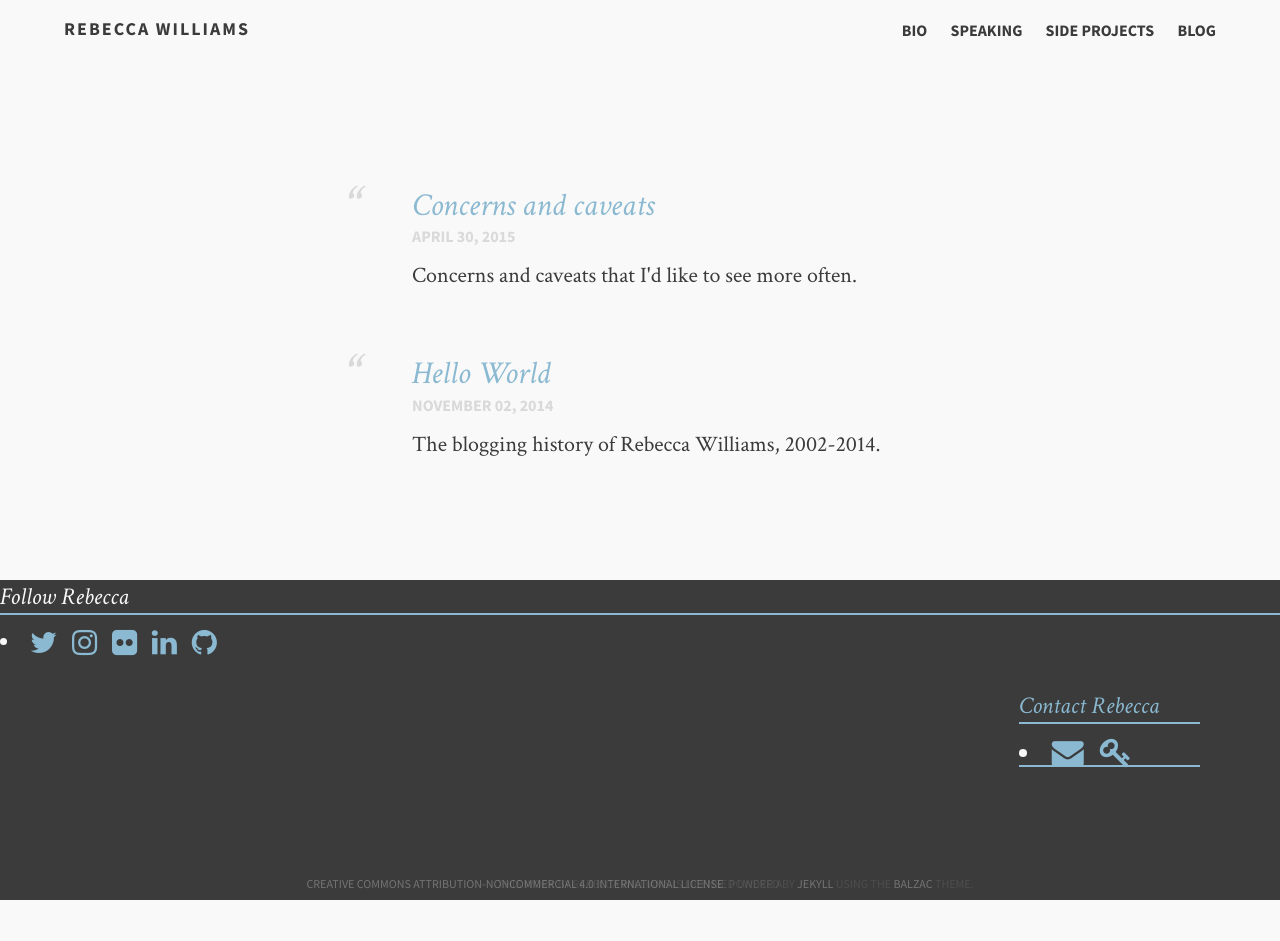
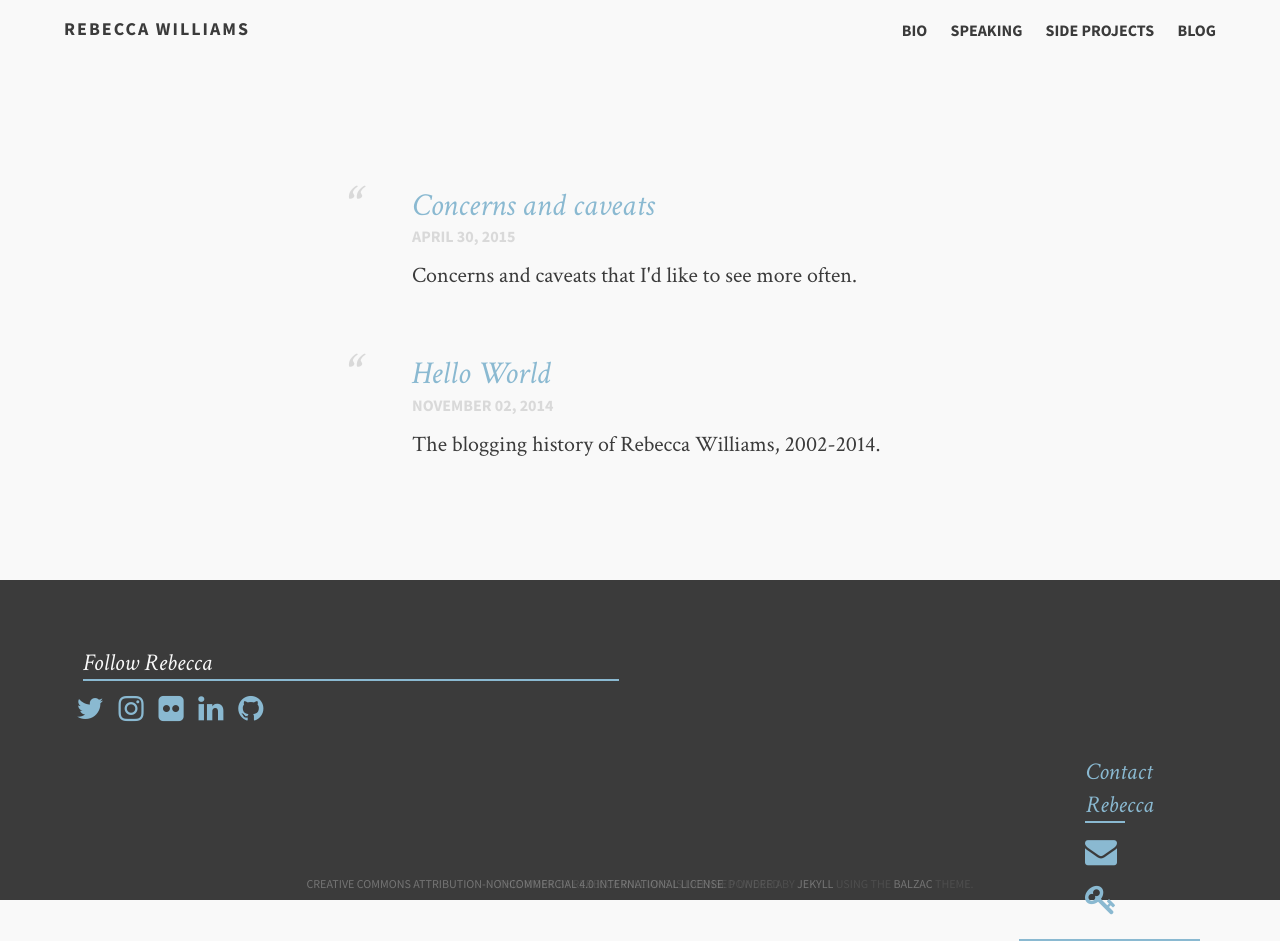
Before and after one commit to rebeccawilliams/rebeccawilliams.us, a Jekyll site: the page built from index.md, in a window 1280 px wide. Built offline with Jekyll 4.4.1, drawn with Linux system fonts in a browser that asks for light colours; nearby versions of some CDN libraries; before the commit the page ends 900 px from its top, so only the background shows below that.

Commit message:
Update footer.html

```diff
--- a/_includes/footer.html
+++ b/_includes/footer.html
@@ -1,16 +1,20 @@
 <div class="push"></div>
   <footer>
     <aside class="wrap">
+    	<ol class="prev-posts">
           <p class="list-title">Follow Rebecca</p>
         	<li><a href="https://twitter.com/internetrebecca"><i class="fa fa-twitter fa-lg"></i>   &nbsp;
 		<a href="https://instagram.com/instarebeccawilliams"><i class="fa fa-instagram fa-lg"></i>   &nbsp;
             	<a href="https://www.flickr.com/photos/thisisflickriknow/"><i class="fa fa-flickr fa-lg"></i>   &nbsp;
             	<a href="https://www.linkedin.com/in/rebeccaannwilliams"><i class="fa fa-linkedin fa-lg"></i>   &nbsp;
 		<a href="http://github.com/rebeccawilliams"><i class="fa fa-github fa-lg"></i></li>
+    	</ol>
     <div class="social">
+    <ol class="prev-posts">
       <p class="list-title">Contact Rebecca</p>
-		<li><a href="mailto:rebecca@rebeccawilliams.us"><i class="fa fa-envelope fa-lg"></i>   &nbsp;
+      		<li><a href="mailto:rebecca@rebeccawilliams.us"><i class="fa fa-envelope fa-lg"></i> &nbsp;
 		<a href="https://keybase.io/RebeccaWilliams/key.asc"><i class="fa fa-key fa-lg"></i></li>
+   	</ol>
     </div>
     </aside>
     <small>This work by <span xmlns:cc="http://creativecommons.org/ns#" property="cc:attributionName">Rebecca Williams</span> is licensed under a <a rel="license" href="http://creativecommons.org/licenses/by-nc/4.0/">Creative Commons Attribution-NonCommercial 4.0 International License</a>. Powered by <a href="http://jekyllrb.com">Jekyll</a> using the <a href="http://jekyll.gtat.me/about">Balzac</a> theme.</small>
```
